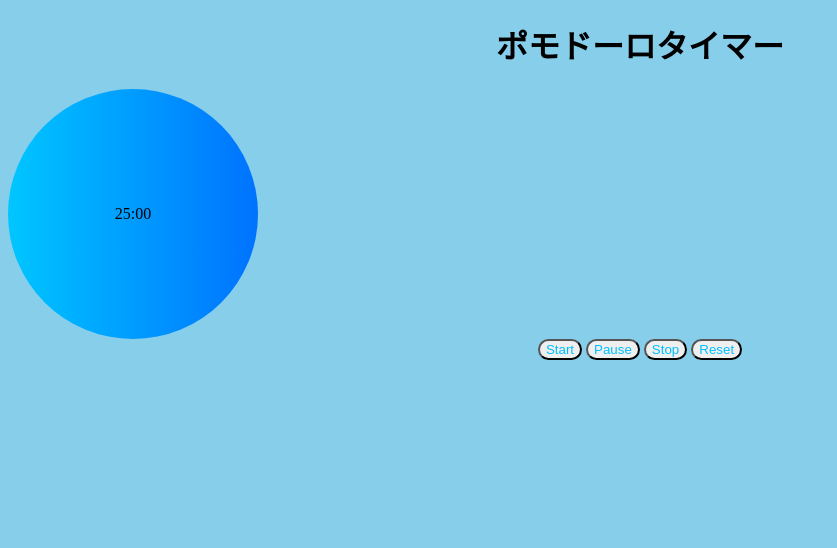
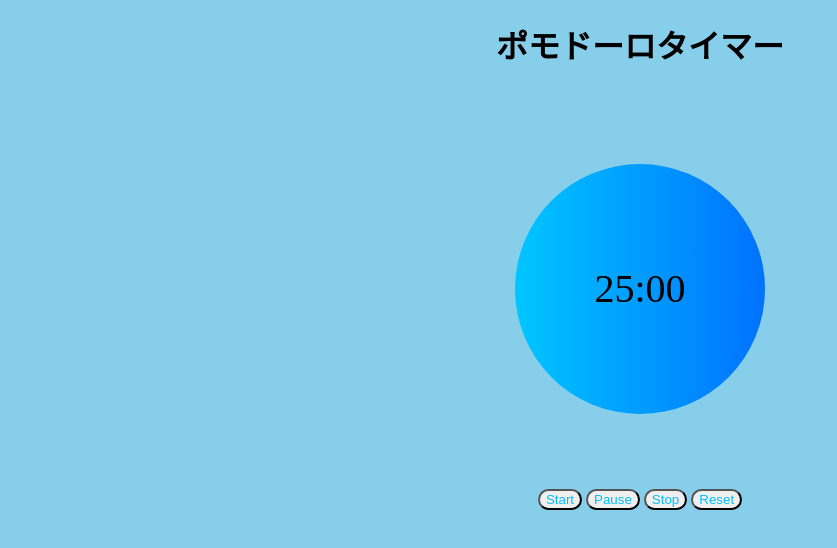
Before and after one commit to Ryoo-code/pomodoro-dev-training, a plain HTML site: page index.html in a window 1280 px wide. Shown: the whole page, without its empty margins (0-837 px from the left). Drawn offline with Linux system fonts and the light colour scheme.

Commit message:
タイマーの位置を決定

```diff
--- a/css/style.css
+++ b/css/style.css
@@ -11,6 +11,14 @@ body{
   display : flex;
   justify-content: center; /*横方向の中央*/
   align-items:center;  /*縦方向の中央*/
+  font-size:40px;
+}
+/*timerをどう記載するか*/
+.container{
+    display:flex;
+    justify-content: center;
+    align-items:center;
+    height : 50vh;
 }
 
 button{
--- a/index.html
+++ b/index.html
@@ -8,7 +8,9 @@
     </head>
     <body>
         <h1>ポモドーロタイマー</h1>
-        <div id="timer">25:00</div>
+        <div class="container">
+            <div id="timer">25:00</div>
+        </div>
         <button id="start">Start</button>
         <button id="pause">Pause</button>
         <button id="stop">Stop</button>
```
